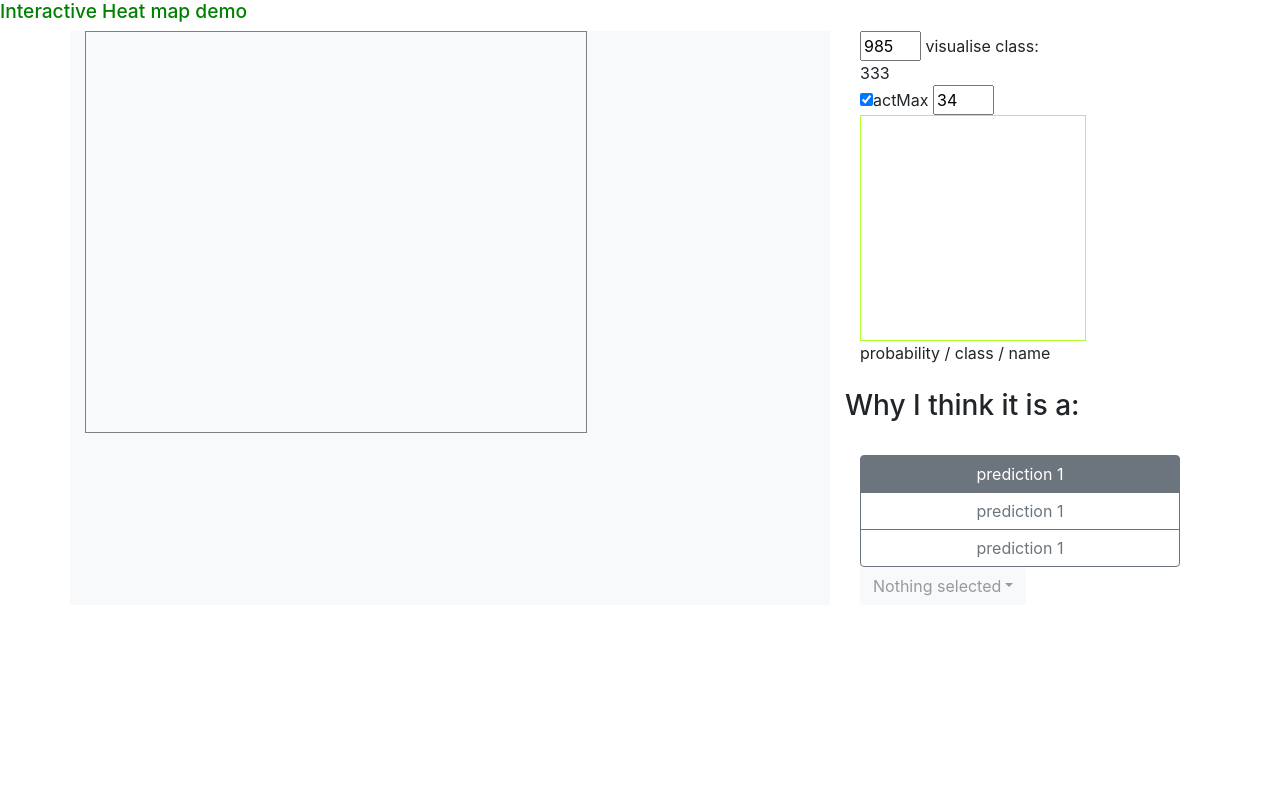
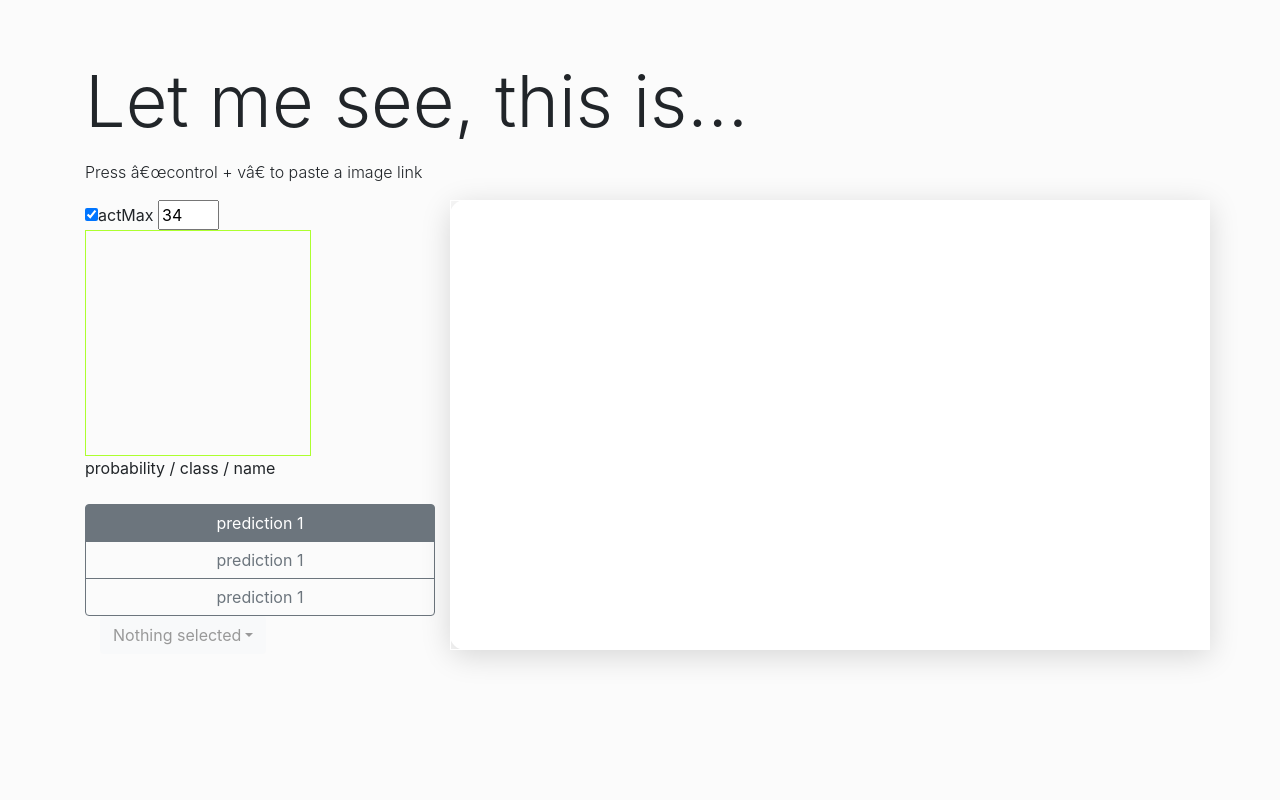
Before and after one commit to wallacewangchao/visCAM, a plain HTML site: page Heat map demo.html in a window 1280 px wide. Drawn offline with nearby package versions, Linux system fonts and the light colour scheme; a script that the page names is missing.

Commit message:
change layout: put picture to right

```diff
--- a/Heat map demo.html
+++ b/Heat map demo.html
@@ -16,22 +16,40 @@
     <style type="text/css">
       H1{ font-size: 120%; color: green}
       H2{ font-size: 100%; color: green}
+
+      body{
+        background-color:rgb(251,251,251);
+      }
+
+      .container .col-8{
+        padding: 0;
+        background-color: #FFFFFF;
+        height: 75%;
+        box-shadow: 0px 6px 30px rgba(0, 0, 0, 0.15);
+        border-radius: 15px 0px 0px 15px;
+      }
+
+      .container .col-4{
+        padding: 0;
+      }
+
     </style>
   </head>
 <body data-gr-c-s-loaded="true">
-<h1>Interactive Heat map demo</h1>
+<div class="container">
+  <div class="row h-25 align-items-end">
+    <div class="col-12 text-left">
+      <p class="font-weight-light display-3">Let me see, this is...</p>
+      <p class="font-weight-light">Press “control + v” to paste a image link</p>
+    </div>
+  </div>
+  <div class="row h-75">
 
-<div class="container">
-  <div class="row">
-    <div class="col-8 bg-light">
-      <canvas id="rectcnv" style="border:1px solid grey; position: absolute;" width="500" height="400"></canvas>
-      <canvas id="imgcnv" contenteditable="" style="border:1px solid grey;" width="500" height="400"></canvas>
-    </div>
-    <div class="col-4 bg-white">
+
+    <div class="col-4">
       <div class="col-12">
-        <input size="1" value="985" onchange="makeModel(this.value); classify();">
         <!-- class <input size="1" id = "user_input" value="849" onchange="makeModel(this.value); classify();"> -->
-        visualise class: <div id = "user_input" value="849">333</div>
+        <div id = "user_input" value="849"></div>
         <!-- class <input size="1" id = "user_input" value="849" "> -->
         <input type="checkbox" onclick="chkMax = checked; classify();" checked="">actMax
         <input size="1" value="34" onchange="actMax=parseFloat(this.value); classify();">
@@ -44,8 +62,6 @@
       <div class="col-12" id="output">
         probability / class / name
       </div>
-      <br>
-      <h3>Why I think it is a:</h3>
       <div class="col-12">
         <br>
         <div class="btn-group-toggle btn-group-vertical btn-block"
@@ -65,27 +81,23 @@
             <div name="prediction_labels">prediction 1</div>
           </label>
         </div>
+        <br>
+        <div class="col-12">
+          <select class="selectpicker" id="dropdown_labels" data-show-subtext="true" data-live-search="true" data-width="fit">
+          </select>
+        </div>
+      </div>
+    </div>
 
-        <br>
+    <div class="col-8">
+      <canvas id="rectcnv" style="border:1px solid white; position: absolute;"></canvas>
+      <canvas id="imgcnv" contenteditable="" style="border:1px solid grey;"></canvas>
+    </div>
 
-      </div>
-      <div class="col-12">
-        <!-- <select class="selectpicker" data-show-subtext="true" data-live-search="true">
-          <option data-subtext="Rep California">Tom Foolery</option>
-          <option data-subtext="Sen California">Bill Gordon</option>
-          <option data-subtext="Sen Massacusetts">Elizabeth Warren</option>
-          <option data-subtext="Rep Alabama">Mario Flores</option>
-          <option data-subtext="Rep Alaska">Don Young</option>
-          <option data-subtext="Rep California" disabled="disabled">Marvin Martinez</option>
-        </select> -->
-        <select class="selectpicker" id="dropdown_labels" data-show-subtext="true" data-live-search="true" data-width="fit">
-        </select>
-      </div>
 
-      <script src="main.js"></script>
-    </div>
   </div>
 </div>
+<script src="main.js"></script>
 
 <!-- <table><tbody><tr><td>
   <div>
--- a/main.js
+++ b/main.js
@@ -6,6 +6,7 @@ const cnv = document.getElementById("imgcnv")
 const ctx = cnv.getContext("2d")
 const rect_cnv = document.getElementById("rectcnv")
 const rect_ctx = rect_cnv.getContext("2d")
+
 const out_cnv = document.getElementById("outcnv")
 const out_ctx = out_cnv.getContext('2d')
 const out_cnv2 = document.getElementById("outcnv2")
@@ -26,6 +27,15 @@ rect_cnv.addEventListener('mousemove', drag, false);
 rect_cnv.addEventListener('mousedown', start_drag, false);
 window.addEventListener('mouseup', stop_drag, false);
 window.addEventListener("paste", pasteHandler);
+
+fitToContainer(rect_cnv);
+fitToContainer(cnv);
+function fitToContainer(canvas){
+  canvas.style.width='100%';
+  canvas.style.height='100%';
+  canvas.width  = canvas.offsetWidth;
+  canvas.height = canvas.offsetHeight;
+}
 
 for (let value of Object.values(IMAGENET_CLASSES)) {
   let option = document.createElement('option');
```
